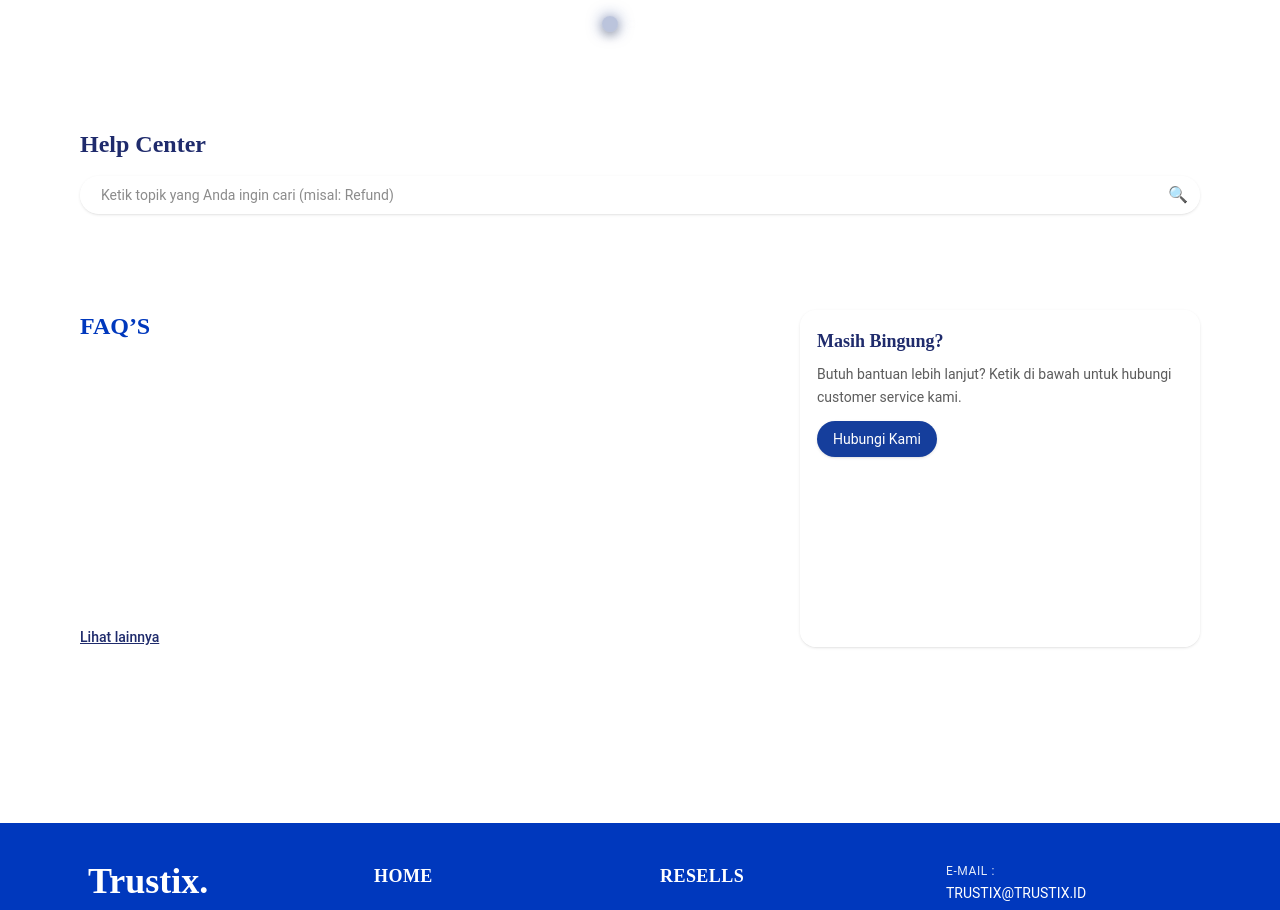
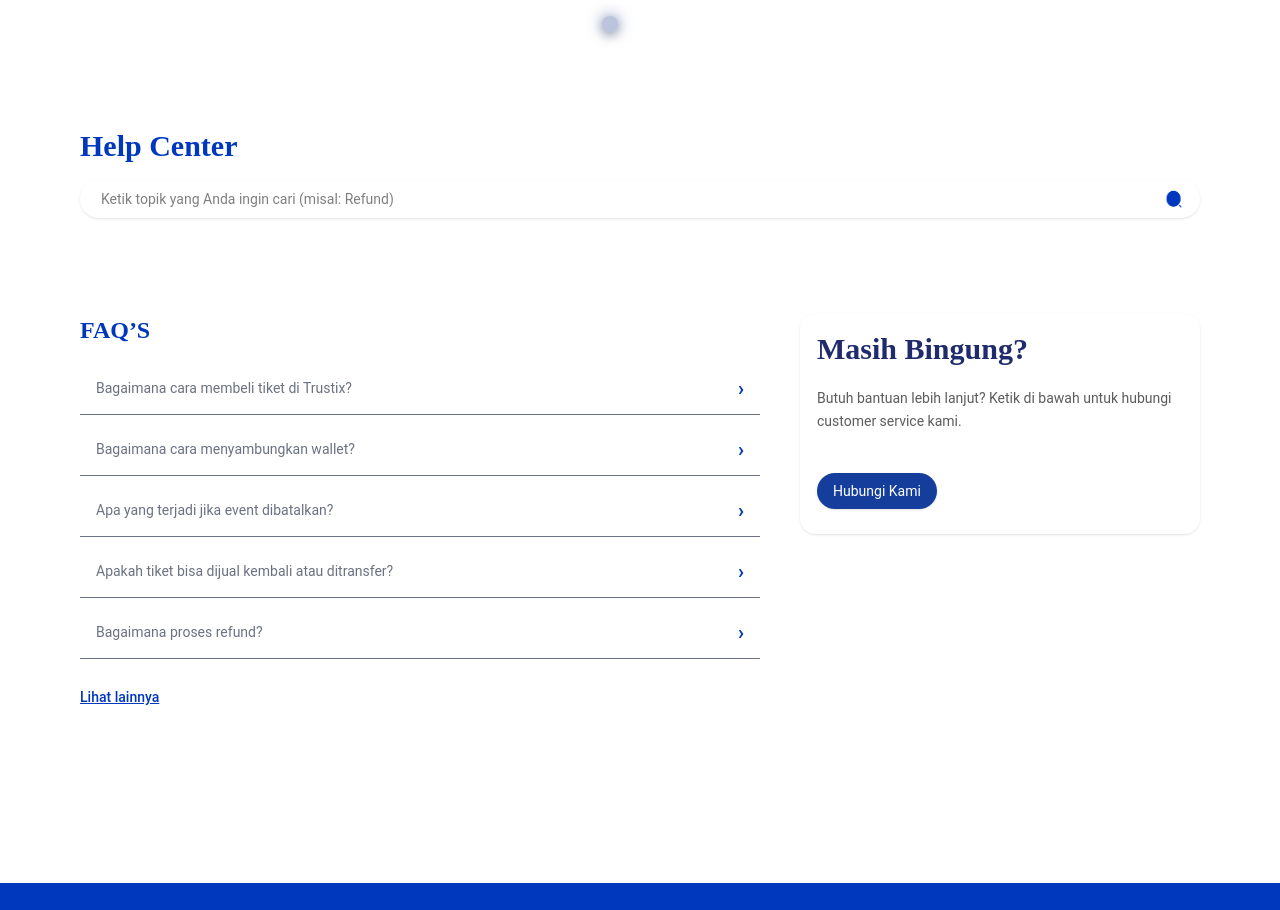
Before and after one commit to Infinity-Hackathon-2025/frontend, a Next.js app: page /landingpage in a window 1280 px wide. Shown: the part 3400-4310 px from the top of the page. Built offline with nearby package versions, Linux system fonts and the light colour scheme; no server answers; a web font is replaced by a local one; what wagmi would draw is missing.

Commit message:
fix: help center dan faq

```diff
--- a/src/app/landingpage/components/faq.tsx
+++ b/src/app/landingpage/components/faq.tsx
@@ -16,28 +16,28 @@ export default function FAQ() {
               {faqs.map((text, i) => (
                 <div
                   key={i}
-                  className="flex items-center justify-between py-3 px-4 text-sm text-[#ffffff]/80 hover:bg-[#E3F2FD] cursor-pointer border-b border-solid border-[#ffffff]"
+                  className="flex items-center justify-between py-3 px-4 text-sm text-gray-500 hover:bg-[#E3F2FD] cursor-pointer border-b border-solid border-gray-500"
                 >
                   {text}
-                  <span className="text-[#ffffff]">›</span>
+                  <span className="text-[#0038BD] text-xl font-bold">›</span>
                 </div>
               ))}
             </div>
 
             <a
               href="#"
-              className="block mt-3 text-sm font-medium underline text-[#1F2B6C] hover:text-[#2F54EB]"
+              className="block mt-7 text-sm font-medium underline text-[#0038BD] hover:text-[#3F78FF]"
             >
               Lihat lainnya
             </a>
           </div>
 
-          <div className="rounded-2xl bg-white/60 backdrop-blur-lg p-4 shadow border border-white/40 w-[400px]">
-            <h4 className="font-[Nexa] text-[#1F2B6C] text-lg font-semibold">Masih Bingung?</h4>
-            <p className="text-sm text-[#171717]/70 mt-2 leading-relaxed">
+          <div className="rounded-2xl bg-white/60 backdrop-blur-lg p-4 shadow border border-white/40 w-[400px] h-[220px]">
+            <h4 className="font-[Nexa] text-[#1F2B6C] text-3xl font-semibold">Masih Bingung?</h4>
+            <p className="text-sm text-[#171717]/70 mt-5 leading-relaxed">
               Butuh bantuan lebih lanjut? Ketik di bawah untuk hubungi customer service kami.
             </p>
-            <button className="mt-3 rounded-full bg-[#153E9C] text-white text-sm px-4 py-2 shadow hover:bg-[#2F54EB] transition">
+            <button className="mt-10 rounded-full bg-[#153E9C] text-white text-sm px-4 py-2 shadow hover:bg-[#2F54EB] transition">
               Hubungi Kami
             </button>
           </div>
--- a/src/app/landingpage/components/help-center.tsx
+++ b/src/app/landingpage/components/help-center.tsx
@@ -1,16 +1,16 @@
 export default function HelpCenter() {
     return (
       <section className="mx-auto max-w-6xl px-4">
-        <h3 className="font-[Mont] text-2xl text-[#1F2B6C] font-semibold mb-4">Help Center</h3>
+        <h3 className="font-[Mont] text-3xl text-[#0038BD] font-semibold mb-4">Help Center</h3>
 
         <div className="relative">
           <input
             type="text"
             placeholder="Ketik topik yang Anda ingin cari (misal: Refund)"
-            className="w-full rounded-full border border-white/60 bg-white/60 backdrop-blur px-5 py-2 text-sm shadow focus:outline-none"
+            className="w-full rounded-full border border-white/60 bg-white/60 backdrop-blur px-5 py-2 text-sm text-black shadow focus:outline-none"
           />
-          <button className="absolute right-3 top-1/2 -translate-y-1/2 text-[#1F2B6C]">
-            🔍
+          <button className="absolute right-0 top-1/2 -translate-y-1/2">
+            <img src="/images/search.png" alt="Search" className="w-13 h-13" />
           </button>
         </div>
       </section>
```
Also changed, not shown: public/images/search.png (added).
